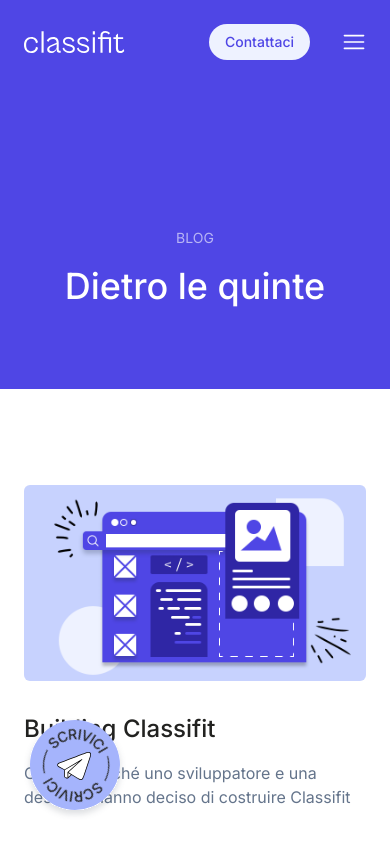
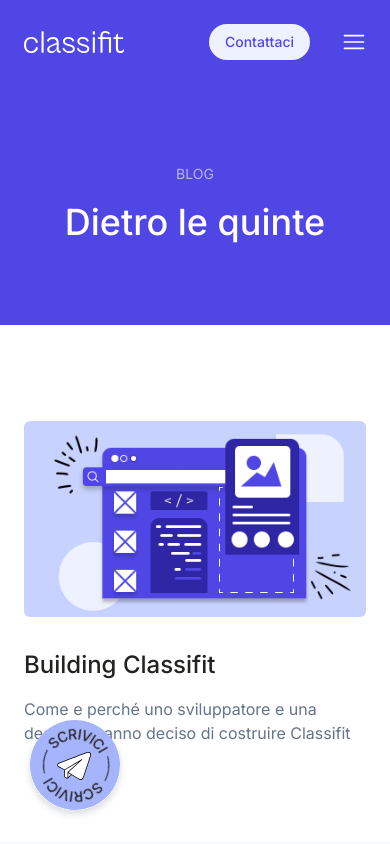
Before and after one commit to classifit/classifit-website, a Next.js app: page /blog in a window 390 px wide. Shown: the top 844 px of the page. Built offline with nearby package versions, Linux system fonts and the light colour scheme.

Commit message:
fixed page title on mobile

```diff
--- a/components/sections/articles/article-title.tsx
+++ b/components/sections/articles/article-title.tsx
@@ -1,7 +1,7 @@
 export default function ArticleTitle() {
   return (
     <div className="bg-primary text-primary-foreground">
-      <div className="px-6 lg:px-12 pb-20 py-36 max-w-[1280px] mx-auto">
+      <div className="px-6 lg:px-12 py-20 lg:pb-20 lg:py-36 max-w-[1280px] mx-auto">
         <h1 className="text-4xl lg:text-7xl font-medium">Building Classifit</h1>
         <div className="py-4" />
         <p className="text-white/60 lg:w-1/2">
--- a/components/sections/homepage/hero.tsx
+++ b/components/sections/homepage/hero.tsx
@@ -4,7 +4,7 @@ import Link from "next/link";
 
 export default function Hero() {
   return (
-    <div className="max-w-[1280px] px-6 lg:px-12 pb-24 pt-40 lg:pt-48 lg:pb-36 mx-auto bg-primary text-primary-foreground">
+    <div className="max-w-[1280px] px-6 lg:px-12 py-20 lg:pt-48 lg:pb-36 mx-auto bg-primary text-primary-foreground">
       <div className="lg:w-3/4">
         <h1 className="text-5xl lg:text-7xl font-medium">
           Porta il tuo studio al prossimo livello
--- a/components/sections/page-title.tsx
+++ b/components/sections/page-title.tsx
@@ -6,7 +6,7 @@ type Props = {
 export default function PageTitle(props: Props) {
   return (
     <div className="bg-primary text-primary-foreground">
-      <div className="px-6 lg:px-12 pt-36 pb-20 max-w-[1280px] mx-auto flex justify-center items-center">
+      <div className="px-6 lg:px-12 py-20 lg:pt-36 lg:pb-20 max-w-[1280px] mx-auto flex justify-center items-center">
         <div className="flex flex-col gap-4 text-center lg:w-3/5">
           <p className="uppercase text-white/60 text-sm">{props.subtitle}</p>
           <h1 className="font-medium">{props.title}</h1>
--- a/components/sections/services/service-title.tsx
+++ b/components/sections/services/service-title.tsx
@@ -14,7 +14,7 @@ type Props = {
 export default function ServiceTitle(props: Props) {
   return (
     <div className="bg-primary text-primary-foreground">
-      <div className="px-6 lg:px-12 pb-24 pt-36 lg:pb-36 lg:pt-40 max-w-[1280px] mx-auto">
+      <div className="px-6 lg:px-12 py-20 lg:pb-36 lg:pt-40 max-w-[1280px] mx-auto">
         <div className="lg:flex justify-between items-center gap-32">
           <div className="w-full lg:w-1/2">
             <p className="uppercase text-white/60 text-sm font-medium">
```
